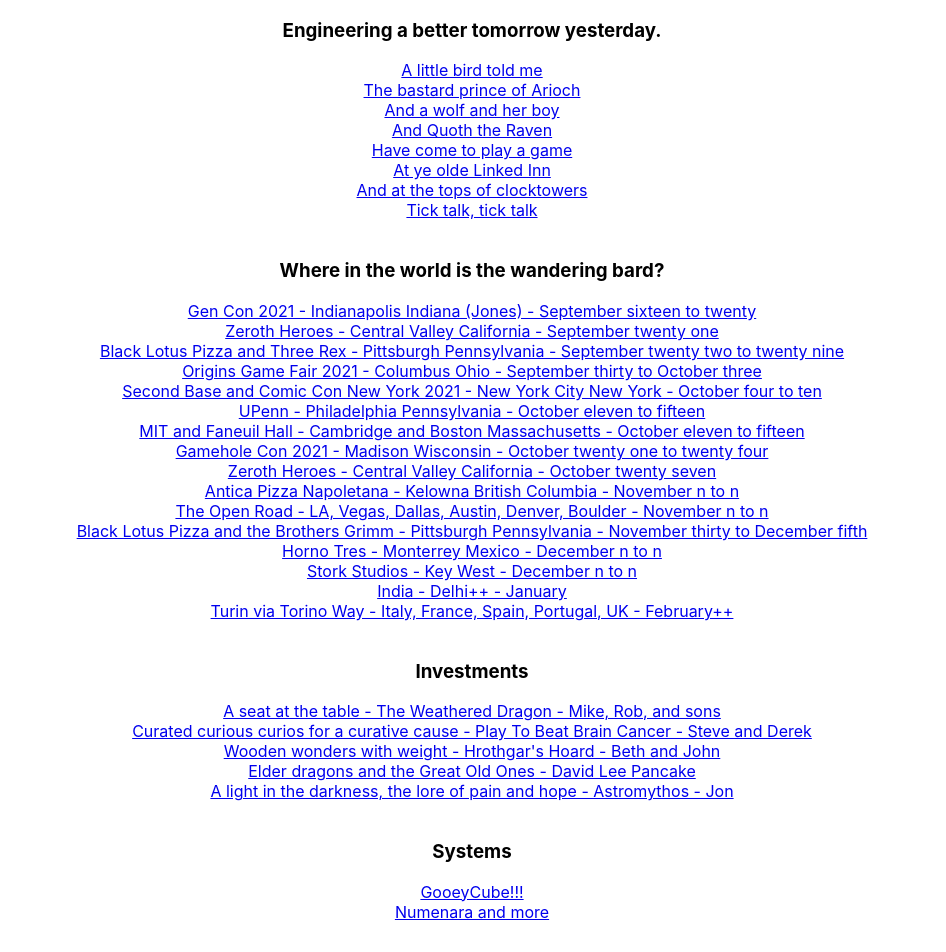
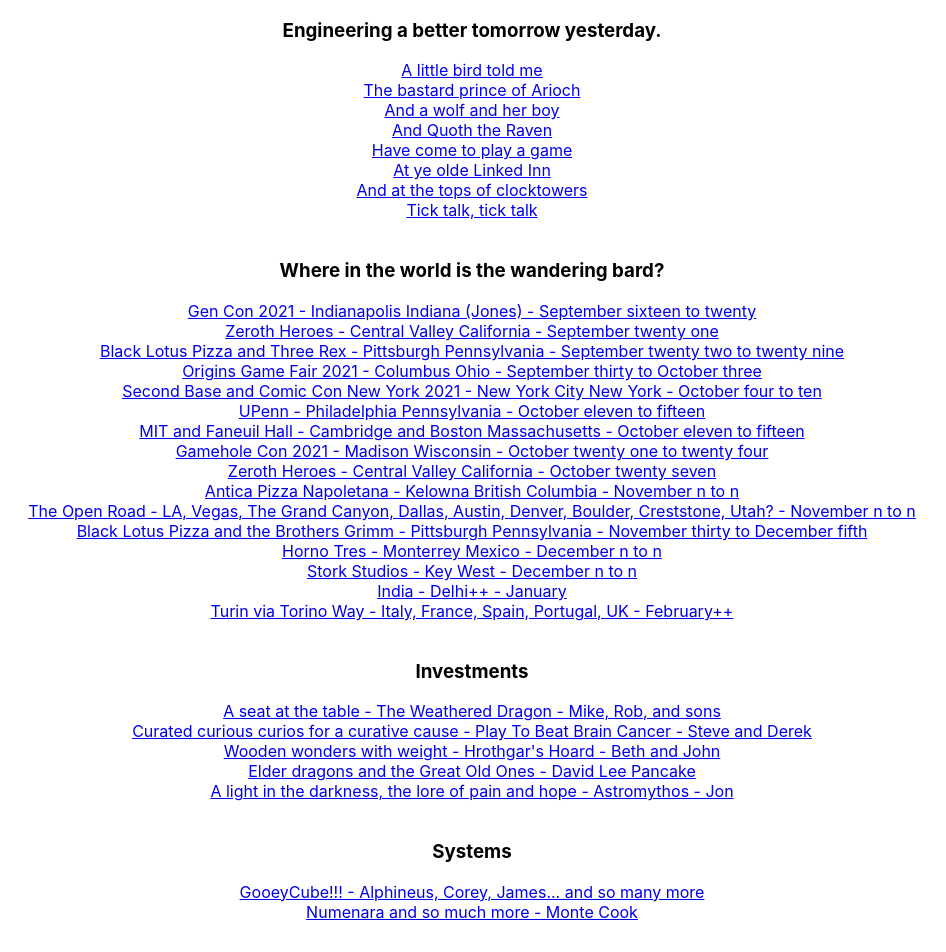
Before and after one commit to bonoj/bono.industries, a React (Create React App) app: page / in a window 1280 px wide. Shown: the top 952 px of the page, without its empty margins (168-1114 px from the left). Built offline with nearby package versions, Linux system fonts and the light colour scheme.

Commit message:
damocles

```diff
--- a/src/views/App.js
+++ b/src/views/App.js
@@ -52,7 +52,7 @@
       <br/>
       <a href="http://www.anticapizza.ca/" target="_blank" rel="noopener noreferrer">Antica Pizza Napoletana - Kelowna British Columbia - November n to n</a>
       <br/>
-      <a href="https://bono.industries" target="_blank" rel="noopener noreferrer">The Open Road - LA, Vegas, Dallas, Austin, Denver, Boulder - November n to n</a>
+      <a href="https://bono.industries" target="_blank" rel="noopener noreferrer">The Open Road - LA, Vegas, The Grand Canyon, Dallas, Austin, Denver, Boulder, Creststone, Utah? - November n to n</a>
       <br/>
       <a href="https://www.blacklotuspizza.com/" target="_blank" rel="noopener noreferrer">Black Lotus Pizza and the Brothers Grimm - Pittsburgh Pennsylvania - November thirty to December fifth</a>
       <br/>
@@ -78,13 +78,31 @@
       <br/>
       <br/>
       <h3>Systems</h3>
-      <a href="https://www.gooeycube.com/" target="_blank" rel="noopener noreferrer">GooeyCube!!!</a>
+      <a href="https://www.gooeycube.com/" target="_blank" rel="noopener noreferrer">GooeyCube!!! - Alphineus, Corey, James... and so many more</a>
       <br/>
-      <a href="https://www.montecookgames.com/" target="_blank" rel="noopener noreferrer">Numenara and more</a>
+      <a href="https://www.montecookgames.com/" target="_blank" rel="noopener noreferrer">Numenara and so much more - Monte Cook</a>
       <br/>
       <br/>
       <h3>Poem of the Moment: Running</h3>
       <p>
+        If I should die before I wake<br/>
+        I pray the gods my wings to take<br/>
+        <br/>
+        For I remember fluttering<br/>
+        Then flailing blindly, floundering<br/>
+        And sinking deeper, wondering<br/>
+        Whether spiders waste time savouring<br/>
+        <br/>
+        Caught dangling now in this silken thread<br/>
+        With the swords of ancients overhead<br/>
+        I resign myself and I hang my head<br/>
+        Yet I hang here still and I am not dead<br/>
+        <br/>
+        So if I should fly again someday<br/>
+        I pray the gods to let me prey<br/>
+      </p>
+
+      {/* <p>
         I run for miles in the burning sun<br/>
         And when night falls, yet still I run<br/>
         Through the cold and through the black<br/>
@@ -97,7 +115,7 @@
         Run beside me for awhile<br/>
         Or run for longer if you please<br/>
         This road does not belong to me
-      </p>
+      </p> */}
 
       {/* <br/>
       <a href="TODO - ADD COMPASS WITH CITY LEVEL MAP" target="_blank" rel="noopener noreferrer">Where in the world is the wandering bard?</a> */}
```
